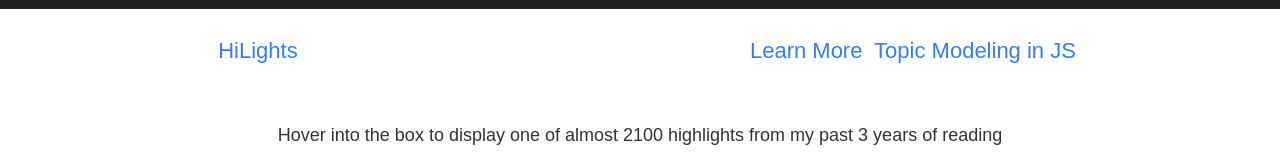
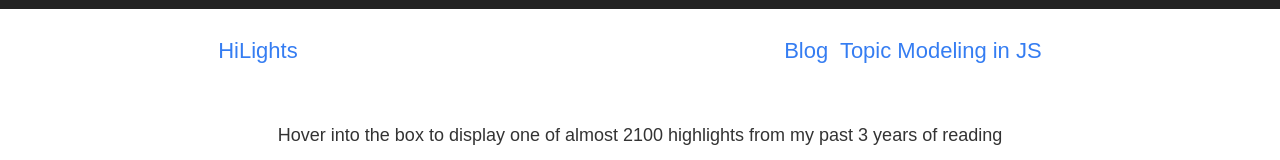
Before and after one commit to paulyarabe/hilight-react, a React (Create React App) app: page / in a window 1280 px wide. Shown: the top 160 px of the page. Built offline with nearby package versions, Linux system fonts and the light colour scheme.

Commit message:
learn more is now blog

```diff
--- a/src/App.js
+++ b/src/App.js
@@ -68,7 +68,7 @@ class App extends Component {
         <header className="row">
           <div className="col-xs-5 slogan">HiLights</div>
           <div className="col-xs-7 links">
-            <a href="https://paulyarabe.com" target="_blank">Learn More</a>&nbsp;&nbsp;&nbsp;
+            <a href="https://paulyarabe.com" target="_blank">Blog</a>&nbsp;&nbsp;&nbsp;
             <a href="https://github.com/awaisathar/lda.js" target="_blank">Topic Modeling in JS</a>
             <clear></clear>
           </div>
```
